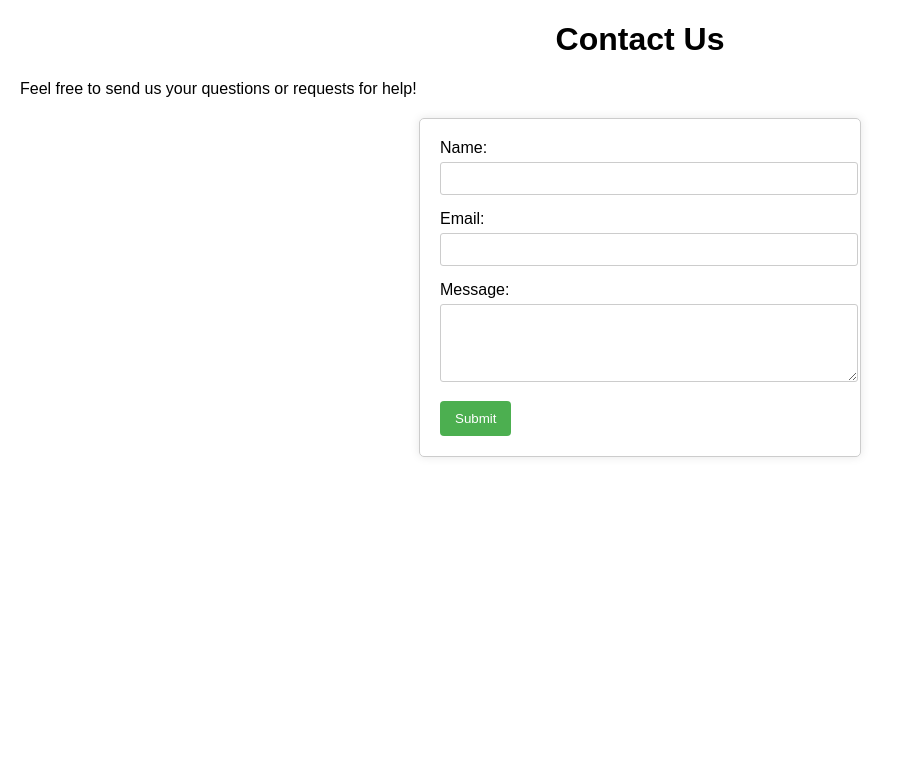
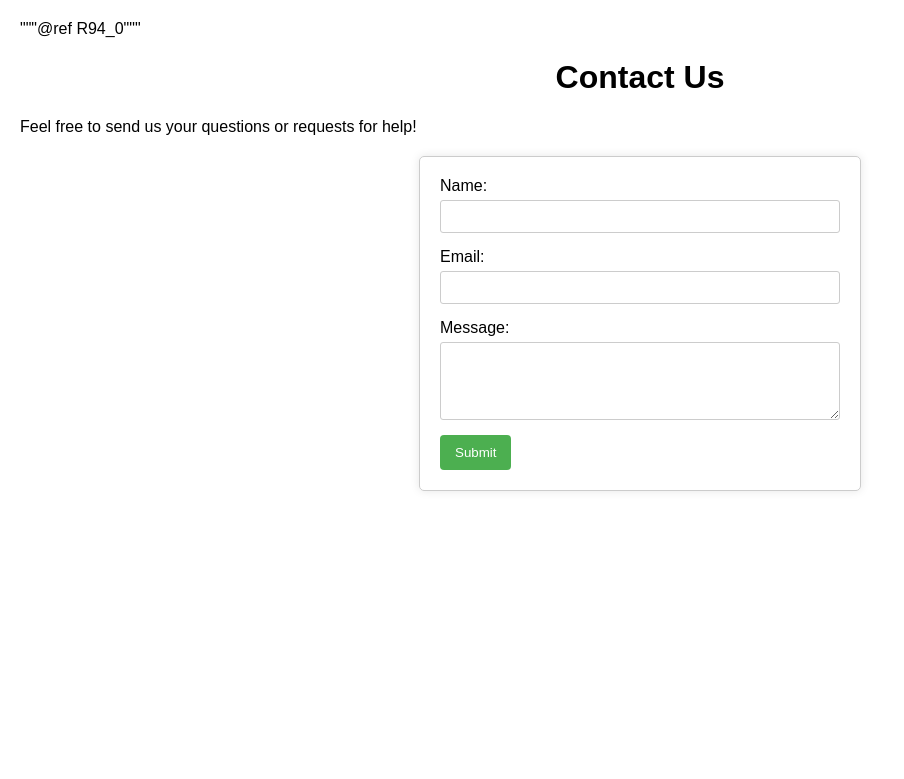
Before and after one commit to WSUCEG-7140/Team-Beta, a Flask app: page /contact_us in a window 1280 px wide. Shown: the top 779 px of the page, without its empty margins (0-904 px from the left). Run offline with Flask 3, Linux system fonts and the light colour scheme.

Commit message:
Updated reference in contact_us.html

```diff
--- a/templates/contact_us.html
+++ b/templates/contact_us.html
@@ -1,4 +1,4 @@
-
+"""@ref R94_0"""
 
 <!-- Declaration of the HTML document type -->
 <!DOCTYPE html>
```
